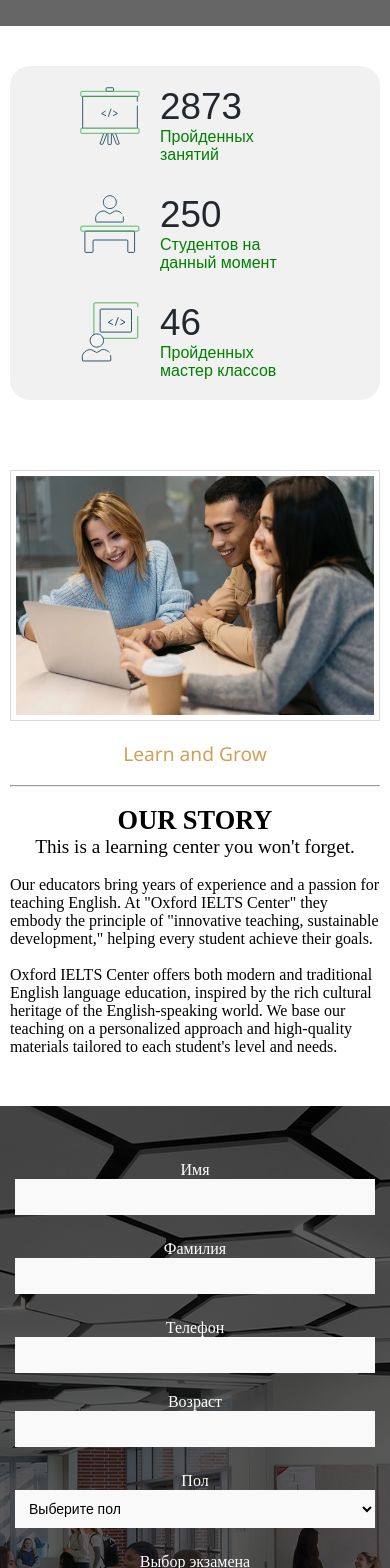
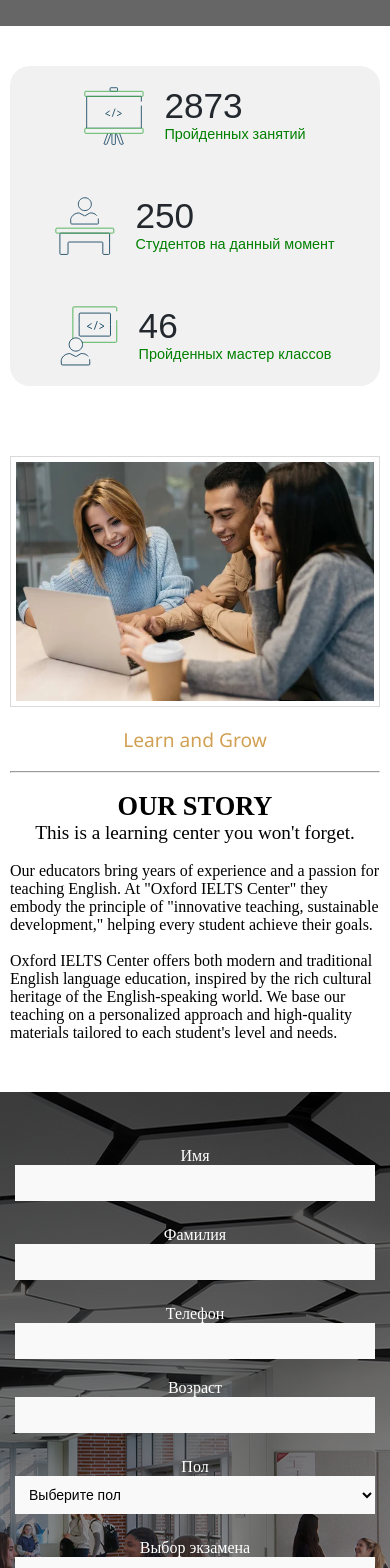
Before and after one commit to akiakiaki9/oxford-ielts-center, a React (Create React App) app: page / in a window 390 px wide. Shown: the part 860-2428 px from the top of the page. Built offline with nearby package versions, Linux system fonts and the light colour scheme; grey boxes are pictures that could not be loaded.

Commit message:
lvlup +1

```diff
--- a/src/css files/registration.css
+++ b/src/css files/registration.css
@@ -3,12 +3,13 @@
     justify-content: center;
     align-items: center;
     padding: 50px 10px;
-    background-image: url(../images/register\ background.jpeg);
+    background-image: linear-gradient(rgba(0, 0, 0, 0.69), rgba(0, 0, 0, 0.334)), url(../images/register\ background.jpeg);
+
     background-position: center;
     background-attachment: fixed;
     min-height: 80vh;
-    background-blend-mode: multiply;
-    background-color: #5a5a5a;
+    /* background-blend-mode: multiply;
+    background-color: #5a5a5a; */
     color: #fff;
 }
 
--- a/src/css files/section.css
+++ b/src/css files/section.css
@@ -13,6 +13,7 @@
     background-color: #f1f1f1;
     transition: .3s;
     cursor: pointer;
+    flex-wrap: wrap;
 }
 
 .section-blok:hover {
@@ -41,27 +42,18 @@
     height: 80px;
 }
 
-@media (max-width: 1051px) {
-    .section-blok {
-        flex-direction: column;
-        gap: 30px;
-        align-items: center;
-    }
+@media (max-width: 927px) {
 
     .section__number {
-        font-size: 230%;
+        font-size: 220%;
     }
 
     .section__title {
-        font-size: 100%;
+        font-size: 90%;
     }
 
     .section-blok__container img {
         width: 60px;
         height: 60px;
     }
-
-    .section-blok__container div {
-        width: 150px;
-    }
 }
--- a/src/css files/title.css
+++ b/src/css files/title.css
@@ -1,5 +1,5 @@
 .pagename {
-    background-image: url(../images/oxford\ title.png);
+    background-image: url(../images/oxford\ title.jpg);
     background-position: bottom;
     background-size: cover;
     background-attachment: fixed;
--- a/src/pages/Teacher.jsx
+++ b/src/pages/Teacher.jsx
@@ -10,8 +10,8 @@ import ScrollTop from '../components/ScrollTop'
 export default function Teacher() {
   return (
     <div>
+        <Navbar2 />
         <Navbar1 />
-        <Navbar2 />
         <Title />
         <Teachers />
         <Footer1 />
```
Also changed, not shown: src/images/oxford title.jpg (added), src/images/oxford title.png (deleted).
